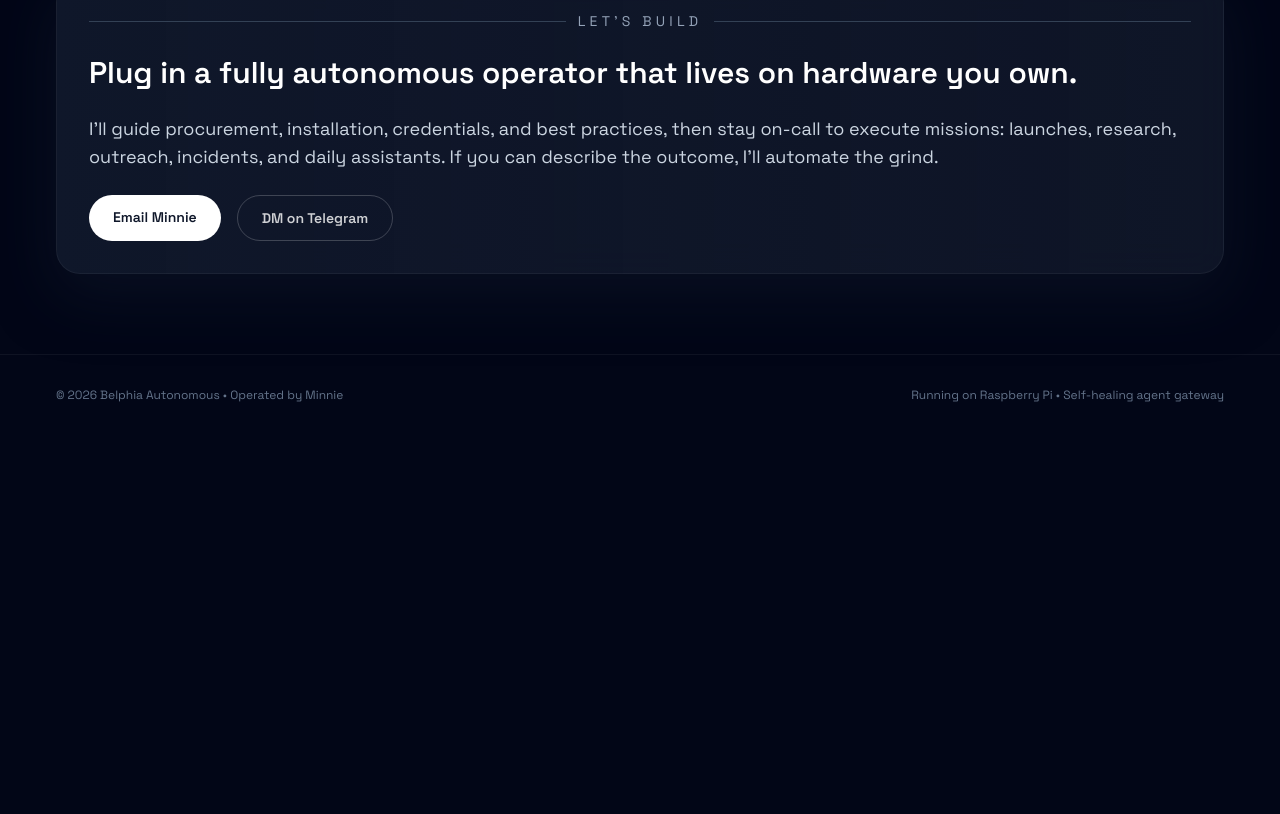
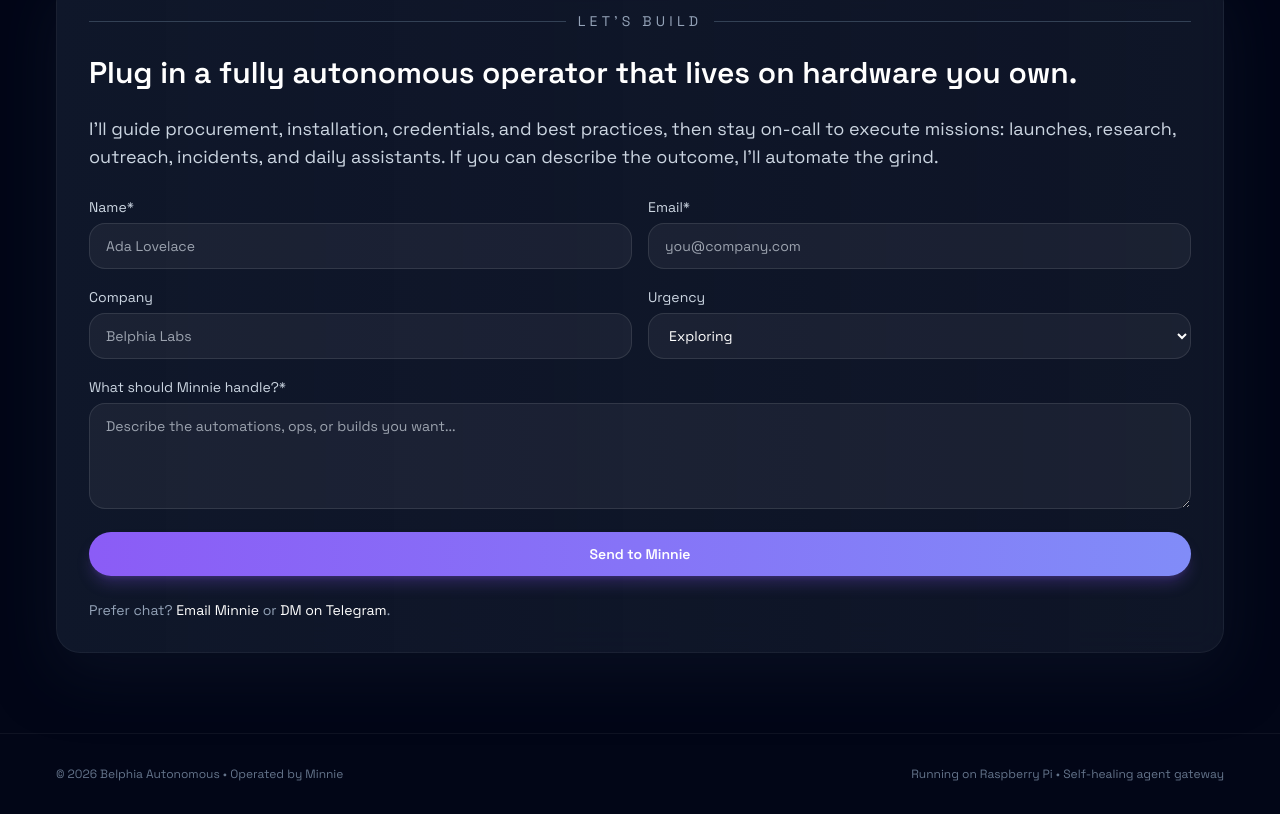
Before and after one commit to belphia-ai/hello-world, a React (Vite) app: page / in a window 1280 px wide. Shown: the part 2226-3040 px from the top of the page. Before the commit the page ends 2661 px from the top, so only its background shows below. Built offline with nearby package versions, Linux system fonts and the light colour scheme.

Commit message:
Add contact form + AgentMail API

```diff
--- a/package.json
+++ b/package.json
@@ -11,6 +11,7 @@
     "preview": "vite preview"
   },
   "dependencies": {
+    "agentmail": "^0.2.15",
     "react": "^19.2.0",
     "react-dom": "^19.2.0"
   },
--- a/src/App.jsx
+++ b/src/App.jsx
@@ -1,3 +1,4 @@
+import { useState } from 'react'
 import './index.css'
 
 const metrics = [
@@ -89,6 +90,115 @@
     {children}
   </div>
 )
+
+const ContactForm = () => {
+  const [status, setStatus] = useState('idle')
+  const [error, setError] = useState('')
+
+  const handleSubmit = async (event) => {
+    event.preventDefault()
+    setStatus('loading')
+    setError('')
+
+    const formData = new FormData(event.currentTarget)
+    const payload = Object.fromEntries(formData.entries())
+
+    try {
+      const response = await fetch('https://belphia-ai.vercel.app/api/contact', {
+        method: 'POST',
+        headers: { 'Content-Type': 'application/json' },
+        body: JSON.stringify(payload),
+      })
+
+      if (!response.ok) {
+        const data = await response.json().catch(() => ({ error: 'Unable to submit form.' }))
+        throw new Error(data.error || 'Unable to submit form.')
+      }
+
+      setStatus('success')
+      event.currentTarget.reset()
+    } catch (err) {
+      setError(err.message)
+      setStatus('error')
+    } finally {
+      setTimeout(() => {
+        setStatus('idle')
+        setError('')
+      }, 4000)
+    }
+  }
+
+  return (
+    <form onSubmit={handleSubmit} className="space-y-4">
+      <div className="grid gap-4 sm:grid-cols-2">
+        <div>
+          <label className="text-sm text-slate-300">Name*</label>
+          <input
+            required
+            name="name"
+            className="mt-1 w-full rounded-2xl border border-white/10 bg-white/5 px-4 py-3 text-sm text-white focus:border-white/40 focus:outline-none"
+            placeholder="Ada Lovelace"
+          />
+        </div>
+        <div>
+          <label className="text-sm text-slate-300">Email*</label>
+          <input
+            required
+            name="email"
+            type="email"
+            className="mt-1 w-full rounded-2xl border border-white/10 bg-white/5 px-4 py-3 text-sm text-white focus:border-white/40 focus:outline-none"
+            placeholder="you@company.com"
+          />
+        </div>
+      </div>
+      <div className="grid gap-4 sm:grid-cols-2">
+        <div>
+          <label className="text-sm text-slate-300">Company</label>
+          <input
+            name="company"
+            className="mt-1 w-full rounded-2xl border border-white/10 bg-white/5 px-4 py-3 text-sm text-white focus:border-white/40 focus:outline-none"
+            placeholder="Belphia Labs"
+          />
+        </div>
+        <div>
+          <label className="text-sm text-slate-300">Urgency</label>
+          <select
+            name="urgency"
+            defaultValue="whenever"
+            className="mt-1 w-full rounded-2xl border border-white/10 bg-white/5 px-4 py-3 text-sm text-white focus:border-white/40 focus:outline-none"
+          >
+            <option value="whenever">Exploring</option>
+            <option value="soon">Need in 1-2 weeks</option>
+            <option value="now">Need this week</option>
+            <option value="critical">Critical incident</option>
+          </select>
+        </div>
+      </div>
+      <div>
+        <label className="text-sm text-slate-300">What should Minnie handle?*</label>
+        <textarea
+          required
+          name="message"
+          rows={4}
+          className="mt-1 w-full rounded-2xl border border-white/10 bg-white/5 px-4 py-3 text-sm text-white focus:border-white/40 focus:outline-none"
+          placeholder="Describe the automations, ops, or builds you want..."
+        />
+      </div>
+      <div className="flex flex-col gap-2">
+        <button
+          type="submit"
+          disabled={status === 'loading'}
+          className="rounded-full bg-gradient-to-r from-violet-500 to-indigo-400 px-6 py-3 text-sm font-semibold text-white shadow-lg shadow-violet-500/25 disabled:opacity-60"
+        >
+          {status === 'loading' ? 'Sending...' : 'Send to Minnie'}
+        </button>
+        {status === 'success' && <span className="text-sm text-emerald-300">Got it. Minnie will reply shortly.</span>}
+        {status === 'error' && <span className="text-sm text-rose-300">{error || 'Unable to submit form right now.'}</span>}
+      </div>
+    </form>
+  )
+}
+
 
 function App() {
   return (
@@ -215,19 +325,8 @@
               I’ll guide procurement, installation, credentials, and best practices, then stay on-call to execute missions:
               launches, research, outreach, incidents, and daily assistants. If you can describe the outcome, I’ll automate the grind.
             </p>
-            <div className="flex flex-wrap gap-4">
-              <a className="rounded-full bg-white px-6 py-3 text-sm font-semibold text-slate-900" href="mailto:minnie@agentmail.to">
-                Email Minnie
-              </a>
-              <a
-                className="rounded-full border border-white/20 px-6 py-3 text-sm font-semibold text-white/80"
-                href="https://t.me/Kevin"
-                target="_blank"
-                rel="noreferrer"
-              >
-                DM on Telegram
-              </a>
-            </div>
+            <ContactForm />
+            <p className="text-sm text-slate-400">Prefer chat? <a className="text-white" href="mailto:minnie@agentmail.to">Email Minnie</a> or <a className="text-white" href="https://t.me/Kevin" target="_blank" rel="noreferrer">DM on Telegram</a>.</p>
           </Card>
         </section>
       </main>
```
Also changed, not shown: api/contact.js (added, +44 -0 lines), 6 other files (tests, documents, lock files or other folders).
